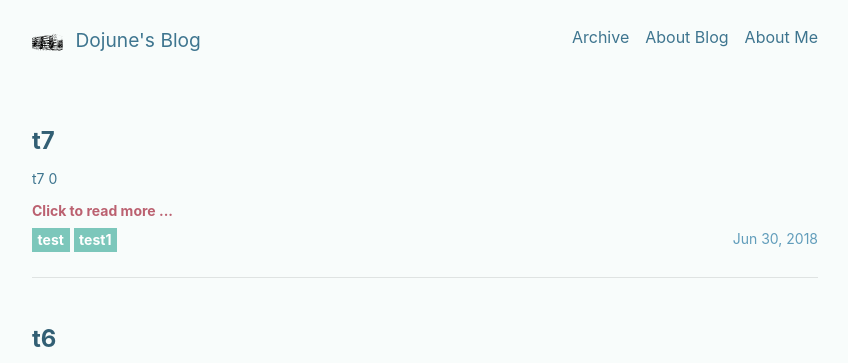
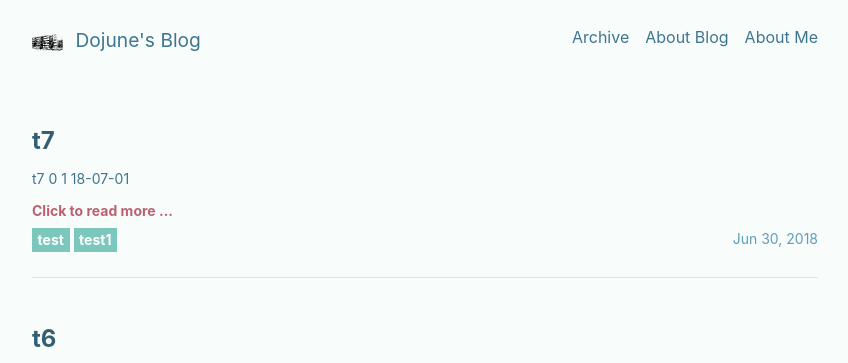
Before and after one commit to mindoj/mindojune.github.io, a Jekyll site: the page built from index.html, in a window 1280 px wide and 900 px high. Shown: the top 363 px of the window, without its empty margins (215-1063 px from the left). Built offline with Jekyll 4.4.1, drawn with Linux system fonts in a browser that asks for light colours; nearby versions of some CDN libraries; formulas are drawn with MathJax 3; the list of posts is cut into pages by our own code.

Commit message:
Update 2018-06-30-t7.markdown

```diff
--- a/_posts/2018-06-30-t7.markdown
+++ b/_posts/2018-06-30-t7.markdown
@@ -7,3 +7,4 @@ tags: [ test, test1]
 
 t7
 0
+1 18-07-01
```
